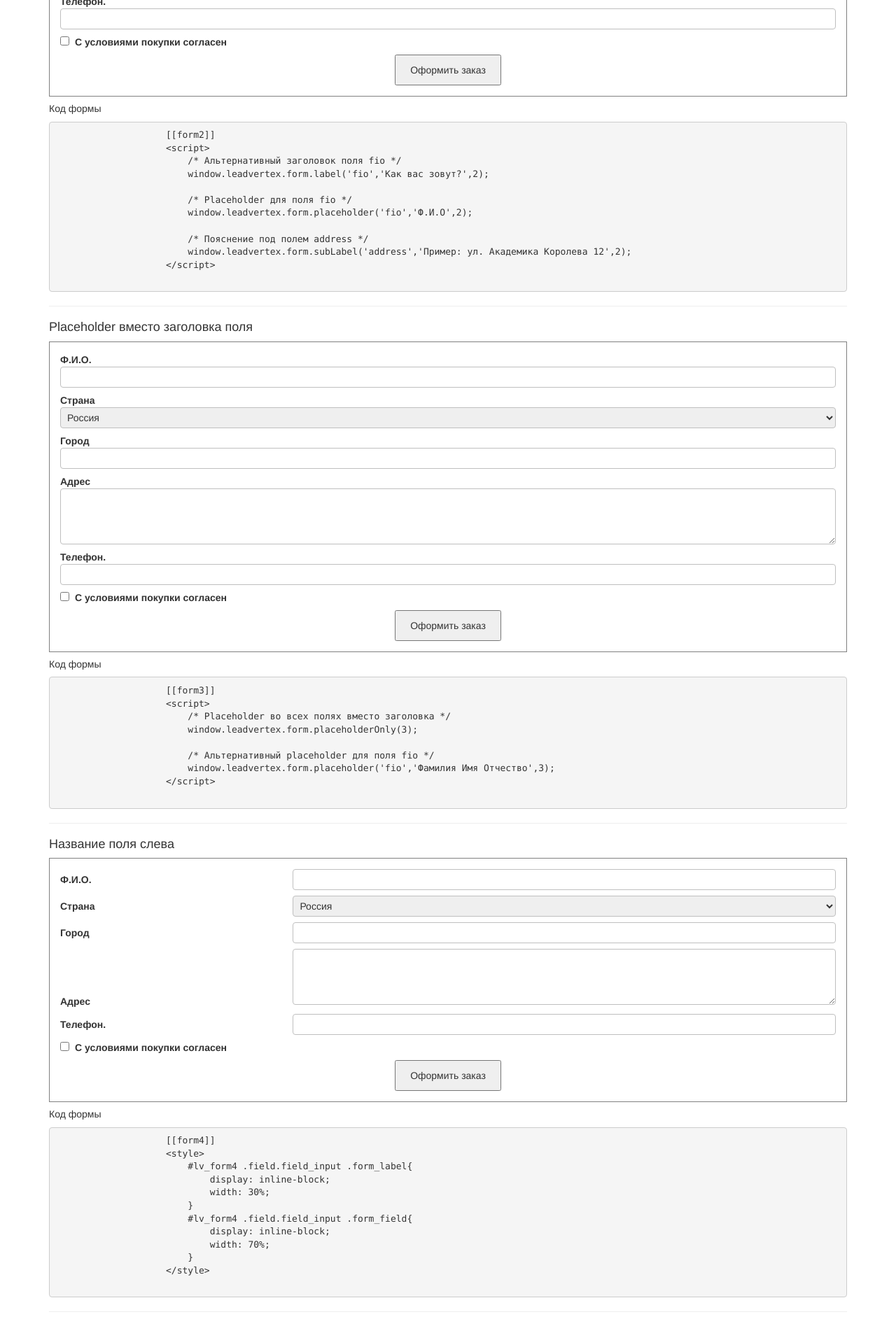
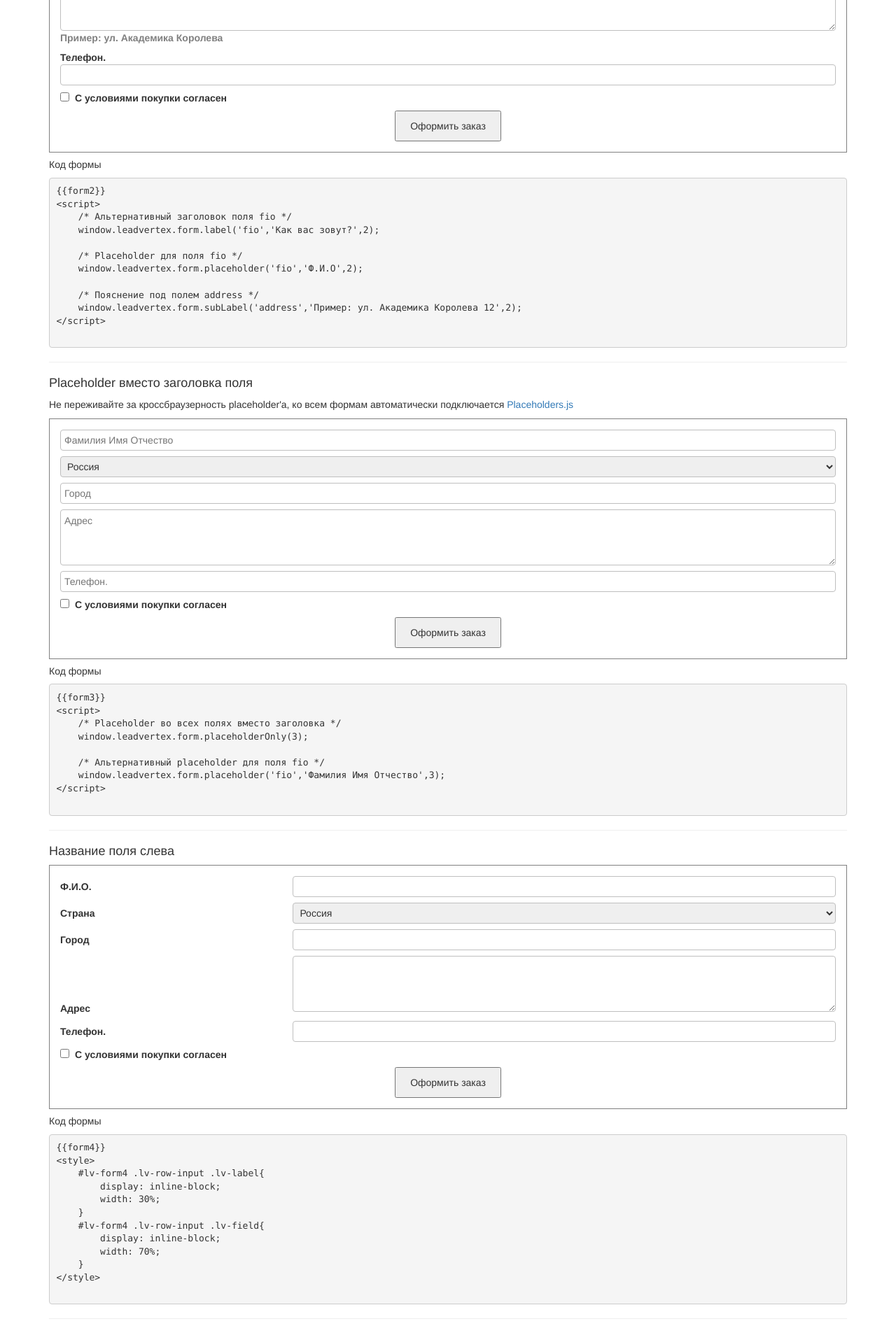
Before and after one commit to tomem2014/leadvertex_emulator, a PHP site: page /form.html in a window 1280 px wide. Shown: the part 2520-4415 px from the top of the page at 70% size. Run offline with PHP 8.4, Linux system fonts and the light colour scheme; data that the repository does not hold is empty; some libraries are stand-ins or nearby versions.

Commit message:
Глобальное обновление шаблона формы

```diff
--- a/Renderer.php
+++ b/Renderer.php
@@ -9,7 +9,7 @@ class Renderer {
 
   private $_html;
 
-  const VERSION = 2.1;
+  const VERSION = 2.2;
 
   function __construct($data = array(), $fields = array(), $form = array(), $buttonText = 'Оформить заказ')
   {
@@ -168,29 +168,29 @@ class Renderer {
     $form = $this->form;
     $fields = $this->fields;
 
-    $html = '<form id="lv_form'.$number.'" class="lv-order-form" action="" method="post">';
+    $html = '<form id="lv-form'.$number.'" class="lv-order-form" action="" method="post">';
 
     foreach ($fields as $field) {
       $name = $form[$field]['name'];
       $message = $form[$field]['message'];
       $error = $form[$field]['error'] ? '' : 'display:none;';
-      $errorClass = $form[$field]['error'] ? 'error' : '';
+      $errorClass = $form[$field]['error'] ? ' lv-row-error ' : '';
       $type = $form[$field]['type'];
       $pattern = $form[$field]['pattern'];
 
-      $html.='<div class="field field_'.$field.' '.($type == 'checkbox' ? 'field_checkbox' : 'field_input').'">';
+      $html.='<div class="lv-row lv-row-'.$field.' '.($type == 'checkbox' ? 'lv-row-checkbox' : 'lv-row-input').$errorClass.'">';
       if ($type == 'checkbox') {
-        $html.='<div class="form_label '.$errorClass.'">';
-        $html.='<input name="Order['.$field.']" id="form'.$number.'_'.$field.'" value="1" type="checkbox">';
-        $html.='<label for="form'.$number.'_'.$field.'">С условиями покупки согласен</label>';
+        $html.='<div class="lv-label">';
+        $html.='<input name="Order['.$field.']" id="lv-form'.$number.'-'.$field.'" value="1" type="checkbox">';
+        $html.='<label for="lv-form'.$number.'-'.$field.'">С условиями покупки согласен</label>';
         $html.='</div>';
       }
       else {
-        $html.='<div class="form_label '.$errorClass.'"><label for="form'.$number.'_'.$field.'">'.$name.'</label></div>';
-        $html.='<div class="form_field '.$errorClass.'">';
+        $html.='<div class="lv-label"><label for="form'.$number.'_'.$field.'">'.$name.'</label></div>';
+        $html.='<div class="lv-field">';
 
         if ($type == 'dropdown') {
-          $html.='<select data-label="'.$name.'" name="Order['.$field.']" id="form'.$number.'_'.$field.'">';
+          $html.='<select data-label="'.$name.'" name="Order['.$field.']" id="lv-form'.$number.'-'.$field.'">';
           $items = explode(',',$pattern);
           foreach ($items as $item) {
             $item = trim($item);
@@ -199,15 +199,15 @@ class Renderer {
           }
           $html.='</select>';
         }
-        elseif ($type == 'string') $html.='<input data-label="'.$name.'" name="Order['.$field.']" id="form'.$number.'_'.$field.'" type="text" maxlength="255" />';
-        elseif ($type == 'text') $html.='<textarea data-label="'.$name.'" name="Order['.$field.']" id="form'.$number.'_'.$field.'"></textarea>';
+        elseif ($type == 'string') $html.='<input data-label="'.$name.'" name="Order['.$field.']" id="lv-form'.$number.'-'.$field.'" type="text" maxlength="255" />';
+        elseif ($type == 'text') $html.='<textarea data-label="'.$name.'" name="Order['.$field.']" id="lv-form'.$number.'-'.$field.'"></textarea>';
 
         $html.='</div>';
       }
-      $html.='<div class="form_error"><div class="errorMessage" id="form'.$number.'_'.$field.'_em_" style="'.$error.'">'.$message.'</div></div>';
+      $html.='<div class="lv-error"><div class="lv-error-text" id="lv-form'.$number.'-'.$field.'_em_" style="'.$error.'">'.$message.'</div></div>';
       $html.='</div>';
     }
-    $html.='<div class="form_submit"><input class="order-button" type="submit" name="yt0" value="'.$this->buttonText.'"></div>';
+    $html.='<div class="lv-form-submit"><input class="lv-order-button" type="submit" name="yt0" value="'.$this->buttonText.'"></div>';
     $html.= '</form>';
     return $html;
   }
@@ -294,6 +294,7 @@ class Renderer {
     }, $this->_html);
     if (!empty($forms)) {
       $this->registerFile('/assets/jquery-1.9.1.js',true);
+      $this->registerFile('/assets/placeholders.min.js');
       $this->registerFile('/assets/formHelper.js');
       $this->registerFile('/assets/form.css');
     }
--- a/assets/form.css
+++ b/assets/form.css
@@ -1,19 +1,14 @@
-.lv-order-form,
-.order-form {
+.lv-order-form {
   padding: 15px;
   border: thin solid gray;
 }
-.lv-order-form div.field,
-.order-form div.field {
+.lv-order-form div.lv-row {
   display: block;
   margin-bottom: 8px;
 }
 .lv-order-form input[type=text],
-.order-form input[type=text],
 .lv-order-form select,
-.order-form select,
-.lv-order-form textarea,
-.order-form textarea {
+.lv-order-form textarea {
   box-sizing: border-box;
   -webkit-box-sizing: border-box;
   -moz-box-sizing: border-box;
@@ -23,38 +18,30 @@
   height: 30px;
   border: thin solid #bfbfbf;
   border-radius: 4px;
+  color: inherit;
 }
-.lv-order-form textarea,
-.order-form textarea {
+.lv-order-form textarea {
   height: 80px;
 }
-.lv-order-form input[type=checkbox],
-.order-form input[type=checkbox] {
+.lv-order-form input[type=checkbox] {
+  display: inline-block;
   margin: 0 8px 0 0;
 }
-.lv-order-form .form_label span.required,
-.order-form .form_label span.required,
-.lv-order-form .form_field.error > *,
-.order-form .form_field.error > *,
-.lv-order-form .form_error .errorMessage,
-.order-form .form_error .errorMessage {
+.lv-order-form .lv-row-error {
   color: red;
-  font-size: 0.9em;
 }
-.lv-order-form .form_label label,
-.order-form .form_label label {
+.lv-order-form .lv-label span.required {
+  color: red;
+}
+.lv-order-form .lv-label label {
   display: inline;
 }
-.lv-order-form .form_sub_label label,
-.order-form .form_sub_label label {
+.lv-order-form .lv-sub-label label {
   display: inline;
   color: gray;
 }
-.lv-order-form .form_submit,
-.order-form .form_submit {
-  text-align: center;
+.lv-order-form .lv-order-button {
+  display: block;
+  padding: 10px 20px;
+  margin: 0 auto;
 }
-.lv-order-form .form_submit input,
-.order-form .form_submit input {
-  padding: 10px 20px;
-}
--- a/assets/form.less
+++ b/assets/form.less
@@ -4,10 +4,10 @@
   -moz-box-sizing: @value;
 }
 
-.lv-order-form, .order-form {
+.lv-order-form {
   padding: 15px;
   border: thin solid gray;
-  div.field {
+  div.lv-row {
     display: block;
     margin-bottom: 8px;
   }
@@ -19,28 +19,31 @@
     height: 30px;
     border: thin solid #bfbfbf;
     border-radius: 4px;
+    color: inherit;
   }
   textarea {
     height: 80px;
   }
   input[type=checkbox] {
+    display: inline-block;
     margin: 0 8px 0 0;
   }
-  .form_label span.required, .form_field.error > *, .form_error .errorMessage {
+  .lv-row-error {
     color: red;
-      font-size: 0.9em;
   }
-  .form_label label {
+  .lv-label span.required {
+    color: red;
+  }
+  .lv-label label {
     display: inline;
   }
-  .form_sub_label label {
+  .lv-sub-label label {
     display: inline;
     color: gray;
   }
-  .form_submit {
-    text-align: center;
-    input {
+  .lv-order-button {
+    display: block;
     padding: 10px 20px;
+    margin: 0 auto;
   }
 }
-}
--- a/assets/formHelper.js
+++ b/assets/formHelper.js
@@ -4,42 +4,61 @@ window.leadvertex.form = {};
 window.leadvertex.form.label = function(field,name,form){
     if (!form) form = ''; else if (form<2) form = '';
     $(document).ready(function(){
-        $('label[for=form'+form+'_'+field +']').text(name);
+        $('label[for=lv-form'+form+'-'+field +']').text(name);
     });
 };
 window.leadvertex.form.subLabel = function(field,text,form){
     if (!form) form = ''; else if (form<2) form = '';
     $(document).ready(function(){
-        $('#lv_form'+form+' div.field_'+field +'>.form_field').after('<div class="form_sub_label"><label for="form'+form+'_'+field +'">'+text+'</label></div>');
+        $('#lv-form'+form+' div.lv-row-'+field +'>.lv-field').after('<div class="lv-sub-label"><label for="lv-form'+form+'-'+field +'">'+text+'</label></div>');
     });
 };
 
 window.leadvertex.form.placeholder = function(field,placeholder,form){
     if (!form) form = ''; else if (form<2) form = '';
     $(document).ready(function(){
-        $('#form'+form+'_'+field).attr('placeholder',placeholder);
+        $('#lv-form'+form+'-'+field).attr('placeholder',placeholder);
     });
 };
 window.leadvertex.form.placeholderOnly = function(form){
     if (!form) form = ''; else if (form<2) form = '';
     $(document).ready(function(){
-        $('#lv_form'+form+' .field.field_input').each(function(i,e){
-            $(e).find('.form_label').hide();
-            var $input = $(e).find('.form_field > *');
-            $input.attr('placeholder',$input.attr('data-label'));
+        $('#lv-form'+form+' .lv-row.lv-row-input').each(function(i,e){
+            $(e).find('.lv-label').hide();
+            var $input = $(e).find('.lv-field > *');
+            $input.attr('placeholder',$input.attr('data-label')+($input.attr('data-required') == '1' ? ' *' : ''));
         });
     });
 };
 
+window.leadvertex.form.validation = function($form, data, hasError) {
+    if (hasError) {
+        var errors = '';
+        if ($form.attr('data-validation-by-alert')) {
+            for (var i in data) errors+= data[i][0]+"\n\n";
+            alert(errors);
+        }
+    }
+    return true;
+}
+window.leadvertex.form.validationByAlert = function(form){
+    if (!form) form = ''; else if (form<2) form = '';
+    $(document).ready(function(){
+        var $form = $('#lv-form'+form);
+        $form.attr('data-validation-by-alert',1);
+        $form.find('.lv-error').hide();
+    });
+}
+
 $(document).ready(function(){
-    $('.lv_move').each(function(i,e){
+    $('.lv-move').each(function(i,e){
         var form = $(e).attr('data-form');
         if (!form) form = '';
         var position = $(e).attr('data-position').toString().toLowerCase();
         var field = $(e).attr('data-field').toString().toLowerCase();
-        if (field == 'submit') field = 'div.form_submit';
-        else field = 'div.field_'+field;
-        var $element = $('#lv_form'+form+' '+field);
+        if (field == 'submit') field = 'div.lv-form-submit';
+        else field = 'div.lv-row-'+field;
+        var $element = $('#lv-form'+form+' '+field);
         if (position == 'before') $element.before($(e));
         else $element.after($(e));
     });
--- a/template/index.html
+++ b/template/index.html
@@ -12,7 +12,9 @@
     <title>{{page}} - {{title}}</title>
     {{jquery}}
     <script src="//yandex.st/bootstrap/2.3.2/js/bootstrap.min.js"></script>
+    <!--[if !lte IE 8]>-->
     <script src="//yandex.st/highlightjs/8.0/highlight.min.js"></script>
+    <!--<![endif]-->
 </head>
 <body>
 <div class="container">
--- a/template/pages/form.html
+++ b/template/pages/form.html
@@ -1,8 +1,6 @@
 {{page="Описание настройки формы заказа"}}
 <script>
     $(document).ready(function(){
-        hljs.configure({useBR: false});
-        hljs.configure({tabReplace: '    '}); // 4 spaces
         $('.sourceCode').each(function(i, e) {
             var html = $(e).html();
 
@@ -22,7 +20,12 @@
             html = html.split('[[').join('{{');
             html = html.split(']]').join('}}');
             $(e).html(html);
-            hljs.highlightBlock(e)
+
+            try {
+                hljs.configure({useBR: false});
+                hljs.configure({tabReplace: '    '}); // 4 spaces
+                hljs.highlightBlock(e);
+            } catch(e) {}
         });
     });
 </script>
@@ -84,9 +87,14 @@
                 Передаваемый параметр подразумевает номер формы, для которой будут применены изменения. <a href="#example3">Пример</a>
             </li>
             <li>
+                <code class="sourceCode">&lt;script&gt;window.leadvertex.form.validationByAlert(2);&lt;/script&gt;</code>
+                Отображает сообщения об ошибках в заполнении формы во всплывающем сообщении, после нажатия кнопки оформления заказа
+                <a href="#example7">(Пример)</a>
+            </li>
+            <li>
                 Перемещение блоков с данными (например, ценой) осуществляется следующим образом (<a href="#example5">пример</a>):
                 <ul>
-                    <li>Допишите к блоку класс <code>.lv_move</code></li>
+                    <li>Допишите к блоку класс <code>.lv-move</code></li>
                     <li>
                         Допишите к блоку атрибут <code>data-field="submit"</code>, который означает, относительно какого поля
                         формы будут происходить изменения. Это могут быть <a href="#formFields">поля формы</a> или кнопка заказа,
@@ -158,7 +166,9 @@
 
         <hr/>
         <h4 id="example3">Placeholder вместо заголовка поля</h4>
-        <p></p>
+        <p>Не переживайте за кроссбраузерность placeholder'a, ко всем формам автоматически подключается
+            <a href="https://github.com/jamesallardice/Placeholders.js/">Placeholders.js</a>
+        </p>
         <div class="row-fluid">
             <div class="span5">{{form3}}</div>
             <div class="span7">
@@ -193,22 +203,22 @@
                 <pre class="sourceCode">
                     [[form4]]
                     &lt;style&gt;
-                        #lv_form4 .field.field_input .form_label{
+                        #lv-form4 .lv-row-input .lv-label{
                             display: inline-block;
                             width: 30%;
                         }
-                        #lv_form4 .field.field_input .form_field{
+                        #lv-form4 .lv-row-input .lv-field{
                             display: inline-block;
                             width: 70%;
                         }
                     &lt;/style&gt;
                 </pre>
                 <style>
-                    #lv_form4 .field.field_input .form_label{
+                    #lv-form4 .lv-row-input .lv-label{
                         display: inline-block;
                         width: 30%;
                     }
-                    #lv_form4 .field.field_input .form_field{
+                    #lv-form4 .lv-row-input .lv-field{
                         display: inline-block;
                         width: 70%;
                     }
@@ -223,13 +233,13 @@
             <div class="span5">
                 {{form5}}
                 <!-- Размещаем блок НАД кнопкой заказа -->
-                <div class="lv_move" data-position="before" data-form="5" data-field="submit">
+                <div class="lv-move" data-position="before" data-form="5" data-field="submit">
                     <hr/><b>Цена:</b> {{price-280}} руб.<br>
                     <b>Итого (доставка + НДС):</b> {{price}} руб.<hr/>
                 </div>
 
                 <!-- Размещаем блок ПОД полем «телефон» -->
-                <div class="lv_move" data-position="after" data-form="5" data-field="fio">
+                <div class="lv-move" data-position="after" data-form="5" data-field="fio">
                     <hr/><b>Акция!</b> Всего {{price-280}} руб лично для вас!<hr/>
                 </div>
             </div>
@@ -238,27 +248,27 @@
                 <pre class="sourceCode">
                     [[form5]]
                     &lt;!-- &#1056;&#1072;&#1079;&#1084;&#1077;&#1097;&#1072;&#1077;&#1084; &#1073;&#1083;&#1086;&#1082; &#1053;&#1040;&#1044; &#1082;&#1085;&#1086;&#1087;&#1082;&#1086;&#1081; &#1079;&#1072;&#1082;&#1072;&#1079;&#1072; --&gt;
-                    &lt;div class=&quot;lv_move&quot; data-position=&quot;before&quot; data-form=&quot;5&quot; data-field=&quot;submit&quot;&gt;
-                        &lt;hr/&gt;&lt;b&gt;&#1062;&#1077;&#1085;&#1072;:&lt;/b&gt; [[price-280]] &#1088;&#1091;&#1073;.&lt;br&gt;
-                        &lt;b&gt;&#1048;&#1090;&#1086;&#1075;&#1086; (&#1076;&#1086;&#1089;&#1090;&#1072;&#1074;&#1082;&#1072; + &#1053;&#1044;&#1057;):&lt;/b&gt; [[price]] &#1088;&#1091;&#1073;.&lt;hr/&gt;
+                    &lt;div class=&quot;lv-move&quot; data-position=&quot;before&quot; data-form=&quot;5&quot; data-field=&quot;submit&quot;&gt;
+                        &lt;hr/&gt;&lt;b&gt;&#1062;&#1077;&#1085;&#1072;:&lt;/b&gt; {{price-280}} &#1088;&#1091;&#1073;.&lt;br&gt;
+                        &lt;b&gt;&#1048;&#1090;&#1086;&#1075;&#1086; (&#1076;&#1086;&#1089;&#1090;&#1072;&#1074;&#1082;&#1072; + &#1053;&#1044;&#1057;):&lt;/b&gt; {{price}} &#1088;&#1091;&#1073;.&lt;hr/&gt;
                     &lt;/div&gt;
 
                     &lt;!-- &#1056;&#1072;&#1079;&#1084;&#1077;&#1097;&#1072;&#1077;&#1084; &#1073;&#1083;&#1086;&#1082; &#1055;&#1054;&#1044; &#1087;&#1086;&#1083;&#1077;&#1084; &laquo;&#1090;&#1077;&#1083;&#1077;&#1092;&#1086;&#1085;&raquo; --&gt;
-                    &lt;div class=&quot;lv_move&quot; data-position=&quot;after&quot; data-form=&quot;5&quot; data-field=&quot;fio&quot;&gt;
-                        &lt;hr/&gt;&lt;b&gt;&#1040;&#1082;&#1094;&#1080;&#1103;!&lt;/b&gt; &#1042;&#1089;&#1077;&#1075;&#1086; [[price-280]] &#1088;&#1091;&#1073; &#1083;&#1080;&#1095;&#1085;&#1086; &#1076;&#1083;&#1103; &#1074;&#1072;&#1089;!&lt;hr/&gt;
+                    &lt;div class=&quot;lv-move&quot; data-position=&quot;after&quot; data-form=&quot;5&quot; data-field=&quot;fio&quot;&gt;
+                        &lt;hr/&gt;&lt;b&gt;&#1040;&#1082;&#1094;&#1080;&#1103;!&lt;/b&gt; &#1042;&#1089;&#1077;&#1075;&#1086; {{price-280}} &#1088;&#1091;&#1073; &#1083;&#1080;&#1095;&#1085;&#1086; &#1076;&#1083;&#1103; &#1074;&#1072;&#1089;!&lt;hr/&gt;
                     &lt;/div&gt;
                 </pre>
             </div>
         </div>
 
         <hr/>
-        <h4 id="goto">Поля в 2 колонки</h4>
+        <h4>Поля в 2 колонки</h4>
         <p></p>
         <div class="row-fluid">
             <div class="span5">
                 {{form6}}
                 <style>
-                    #lv_form6 .field {
+                    #lv-form6 .lv-row {
                         display: inline-block;
                         width: 46%;
                         margin: 0 2%;
@@ -271,7 +281,7 @@
                 <pre class="sourceCode">
                     [[form6]]
                     &lt;style&gt;
-                        #lv_form6 .field {
+                        #lv-form6 .lv-row {
                             display: inline-block;
                             width: 46%;
                             margin: 0 2%;
@@ -282,5 +292,20 @@
             </div>
         </div>
 
+
+        <hr/>
+        <h4 id="example7">Сообщения об ошибках во всплывающем сообщении</h4>
+        <div class="row-fluid">
+            <div class="span5">{{form7}}</div>
+            <div class="span7">
+                <h5>Код формы</h5>
+                <pre class="sourceCode">
+                    [[form7]]
+                    &lt;script&gt;window.leadvertex.form.validationByAlert(7);&lt;/script&gt;
+                </pre>
+                <script>window.leadvertex.form.validationByAlert(7);</script>
+            </div>
+        </div>
+
     </fieldset>
 </div>
```
Also changed, not shown: assets/placeholders.min.js (added). Lines whose indentation alone changed are shown as unchanged.
